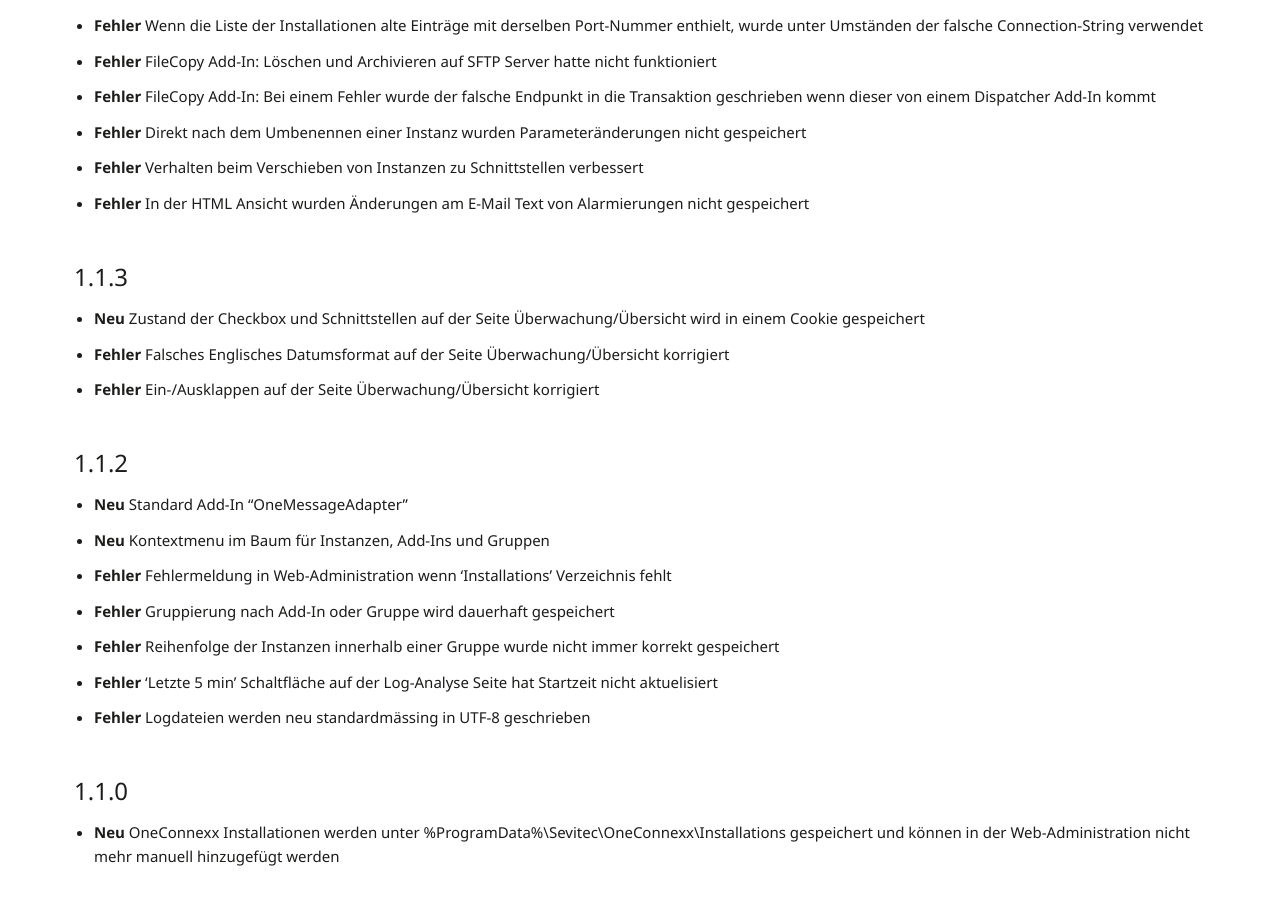
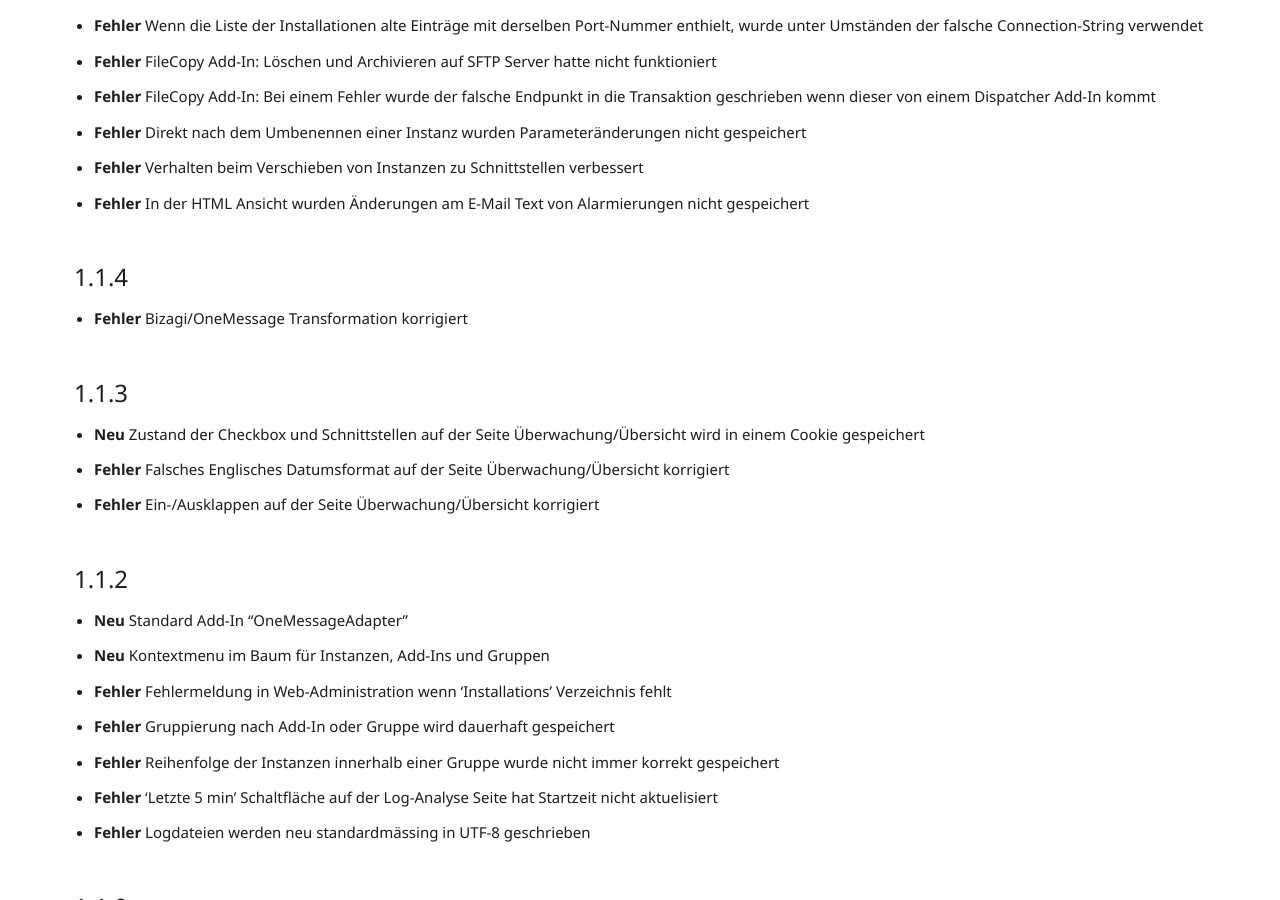
Before and after one commit to primesoft-group/oneconnexx-docs, a Jekyll site: the page built from _pages/setup/de/releasenotes.md, in a window 1280 px wide and 900 px high, scrolled down 646 px. Built offline with Jekyll 4.4.1, drawn with Linux system fonts in a browser that asks for light colours; nearby versions of some CDN libraries; some web fonts are replaced.

Commit message:
Update releasenotes.md

```diff
--- a/_pages/setup/de/releasenotes.md
+++ b/_pages/setup/de/releasenotes.md
@@ -21,6 +21,11 @@ permalink: "setup/de/releasenotes/"
 * __Fehler__ In der HTML Ansicht wurden Änderungen am E-Mail Text von Alarmierungen nicht gespeichert
 
 
+#### 1.1.4
+
+* __Fehler__ Bizagi/OneMessage Transformation korrigiert
+
+
 #### 1.1.3
 
 * __Neu__ Zustand der Checkbox und Schnittstellen auf der Seite Überwachung/Übersicht wird in einem Cookie gespeichert
```
